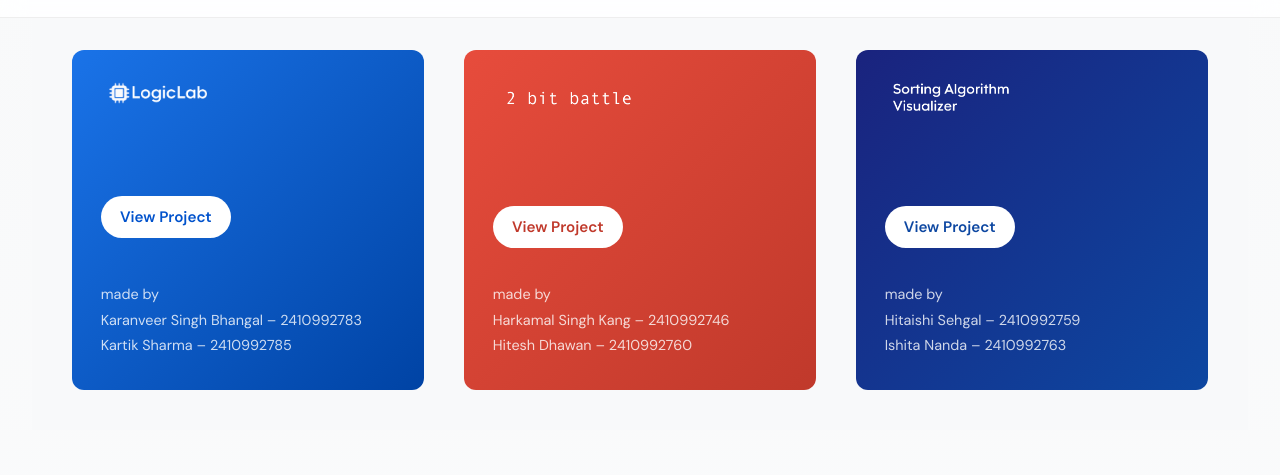
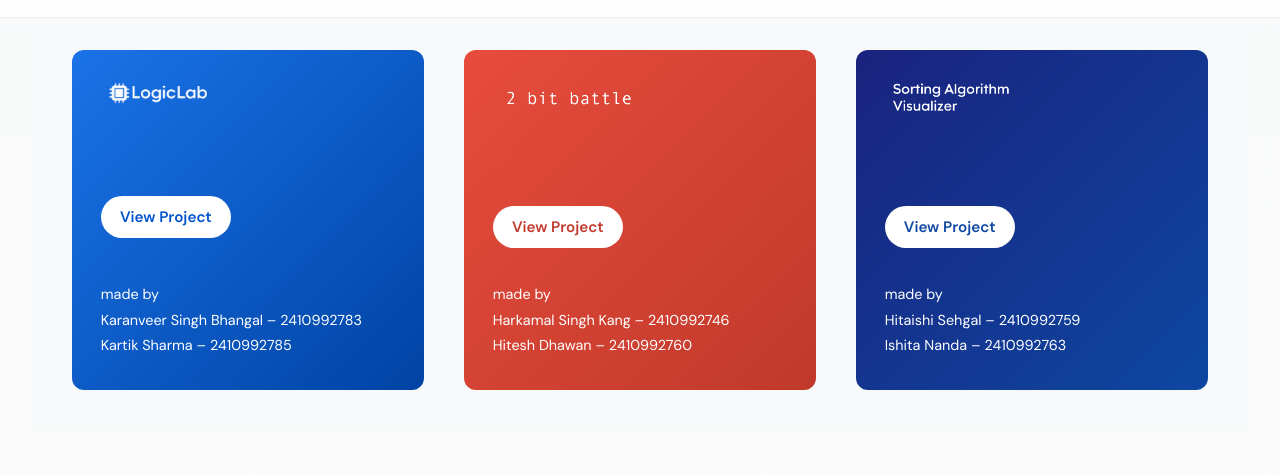
Before and after one commit to jashan037/DE_Projects, a plain HTML site: page index.html in a window 1280 px wide. Shown: the part 81-556 px from the top of the page. Drawn offline with Linux system fonts and the light colour scheme; a web font is replaced by a local one.

Commit message:
style: add white text color to all elements in featured cards

```diff
--- a/index.html
+++ b/index.html
@@ -90,11 +90,12 @@
         .made-by {
             margin-top: auto;
             font-size: 0.9rem;
-            color: rgba(255, 255, 255, 0.8);
+            color: rgba(255, 255, 255, 0.9);
         }
 
         .made-by p {
             margin-bottom: 0.25rem;
+            color: #fff;
         }
 
         .projects {
@@ -184,34 +185,34 @@
         <section class="featured-section">
             <div class="featured-projects">
                 <div class="featured-card">
-                    <h3><img src="static/Logiclab.png" alt="LogicLab" style="height: 30px;"></h3>
+                    <h3 style="color: #fff;"><img src="static/Logiclab.png" alt="LogicLab" style="height: 30px;"></h3>
                     <a href="https://digilogics.netlify.app/" class="view-project-btn" target="_blank">View Project</a>
-                    <div class="made-by">
-                        <p>made by</p>
-                        <p>Karanveer Singh Bhangal – 2410992783</p>
-                        <p>Kartik Sharma – 2410992785</p>
+                    <div class="made-by" style="color: #fff;">
+                        <p style="color: #fff;">made by</p>
+                        <p style="color: #fff;">Karanveer Singh Bhangal – 2410992783</p>
+                        <p style="color: #fff;">Kartik Sharma – 2410992785</p>
                     </div>
                 </div>
 
                 <div class="featured-card" style="background: linear-gradient(135deg, #e74c3c, #c0392b);">
-                    <h3><img src="static/2bitballte.png" alt="2 Bit Battle" style="height: 40px;"></h3>
+                    <h3 style="color: #fff;"><img src="static/2bitballte.png" alt="2 Bit Battle" style="height: 40px;"></h3>
                     <a href="https://harkamalkang22.github.io/DE-project/" class="view-project-btn" style="color: #c0392b;" target="_blank">View Project</a>
-                    <div class="made-by">
-                        <p>made by</p>
-                        <p>Harkamal Singh Kang – 2410992746
+                    <div class="made-by" style="color: #fff;">
+                        <p style="color: #fff;">made by</p>
+                        <p style="color: #fff;">Harkamal Singh Kang – 2410992746
                         </p>
-                        <p>Hitesh Dhawan – 2410992760</p>
+                        <p style="color: #fff;">Hitesh Dhawan – 2410992760</p>
                     </div>
                 </div>
 
                 <div class="featured-card" style="background: linear-gradient(135deg, #1a237e, #0d47a1);">
-                    <h3><img src="static/SortingAlgorythmVisualizer.png" alt="Sorting Algorithm Visualizer" style="height: 40px;"></h3>
+                    <h3 style="color: #fff;"><img src="static/SortingAlgorythmVisualizer.png" alt="Sorting Algorithm Visualizer" style="height: 40px;"></h3>
                     <a href="https://iishita1.github.io/Magnitude-Comparator/" class="view-project-btn" style="color: #0d47a1;" target="_blank">View Project</a>
-                    <div class="made-by">
-                        <p>made by</p>
-                        <p>Hitaishi Sehgal – 2410992759
+                    <div class="made-by" style="color: #fff;">
+                        <p style="color: #fff;">made by</p>
+                        <p style="color: #fff;">Hitaishi Sehgal – 2410992759
                             </p>
-                        <p>Ishita Nanda – 2410992763</p>
+                        <p style="color: #fff;">Ishita Nanda – 2410992763</p>
                     </div>
                 </div>
             </div>
@@ -404,6 +405,21 @@
                 </div>
             </div>
         </section>
+
+        <section class="project-category">
+            <h2>Flip Flops Implementation</h2>
+            <div class="projects">
+                <div class="project-card">
+                    <div>
+                        <p class="project-link"><a href="https://lakshay-coder001.github.io/FlipFlopVerse/index.html" target="_blank">View Project</a></p>
+                        <p class="project-authors">Made by:</p>
+                        <ul>
+                            <li>lakshay kumar</li>
+                        </ul>
+                    </div>
+                </div>
+            </div>
+        </section>
     </main>
 
     <footer>
```
